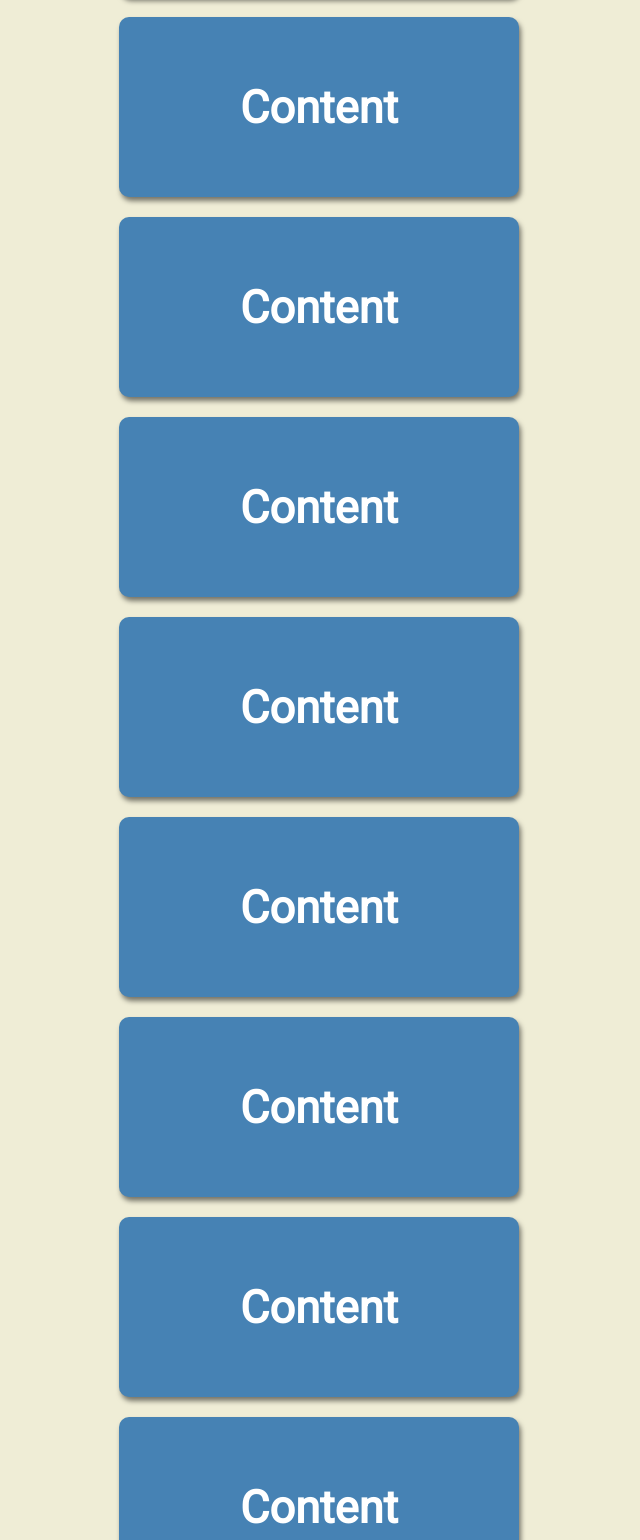
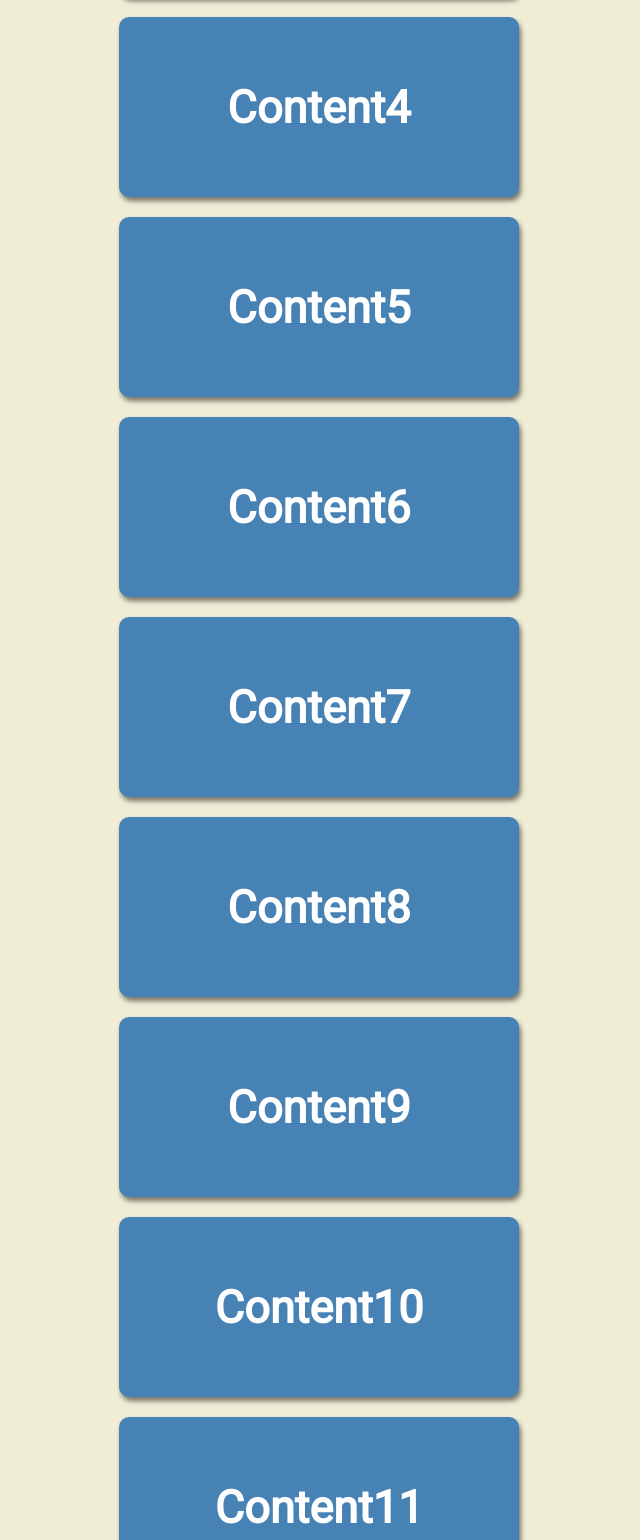
Before and after one commit to ndikintum/scroll-animation, a plain HTML site: page index.html in a window 1280 px wide. Shown: the part 651-2191 px from the top of the page, without its empty margins (321-961 px from the left). Drawn offline with Linux system fonts and the light colour scheme.

Commit message:
animation

```diff
--- a/index.html
+++ b/index.html
@@ -8,21 +8,22 @@
 </head>
 <body>
   <h1>Scroll to see the Animation</h1>
-  <div class="box"><h2>Content</h2></div>
-  <div class="box"><h2>Content</h2></div>
-  <div class="box"><h2>Content</h2></div>
-  <div class="box"><h2>Content</h2></div>
-  <div class="box"><h2>Content</h2></div>
-  <div class="box"><h2>Content</h2></div>
-  <div class="box"><h2>Content</h2></div>
-  <div class="box"><h2>Content</h2></div>
-  <div class="box"><h2>Content</h2></div>
-  <div class="box"><h2>Content</h2></div>
-  <div class="box"><h2>Content</h2></div>
-  <div class="box"><h2>Content</h2></div>
-  <div class="box"><h2>Content</h2></div>
-  <div class="box"><h2>Content</h2></div>
-  <div class="box"><h2>Content</h2></div>
+
+  <div class="box"><h2>Content1</h2></div>
+  <div class="box"><h2>Content2</h2></div>
+  <div class="box"><h2>Content3</h2></div>
+  <div class="box"><h2>Content4</h2></div>
+  <div class="box"><h2>Content5</h2></div>
+  <div class="box"><h2>Content6</h2></div>
+  <div class="box"><h2>Content7</h2></div>
+  <div class="box"><h2>Content8</h2></div>
+  <div class="box"><h2>Content9</h2></div>
+  <div class="box"><h2>Content10</h2></div>
+  <div class="box"><h2>Content11</h2></div>
+  <div class="box"><h2>Content12</h2></div>
+  <div class="box"><h2>Content13</h2></div>
+  <div class="box"><h2>Content14</h2></div>
+  <div class="box"><h2>Content15</h2></div>
 
   <script src="./assets/main.js"></script>
 </body>
```
